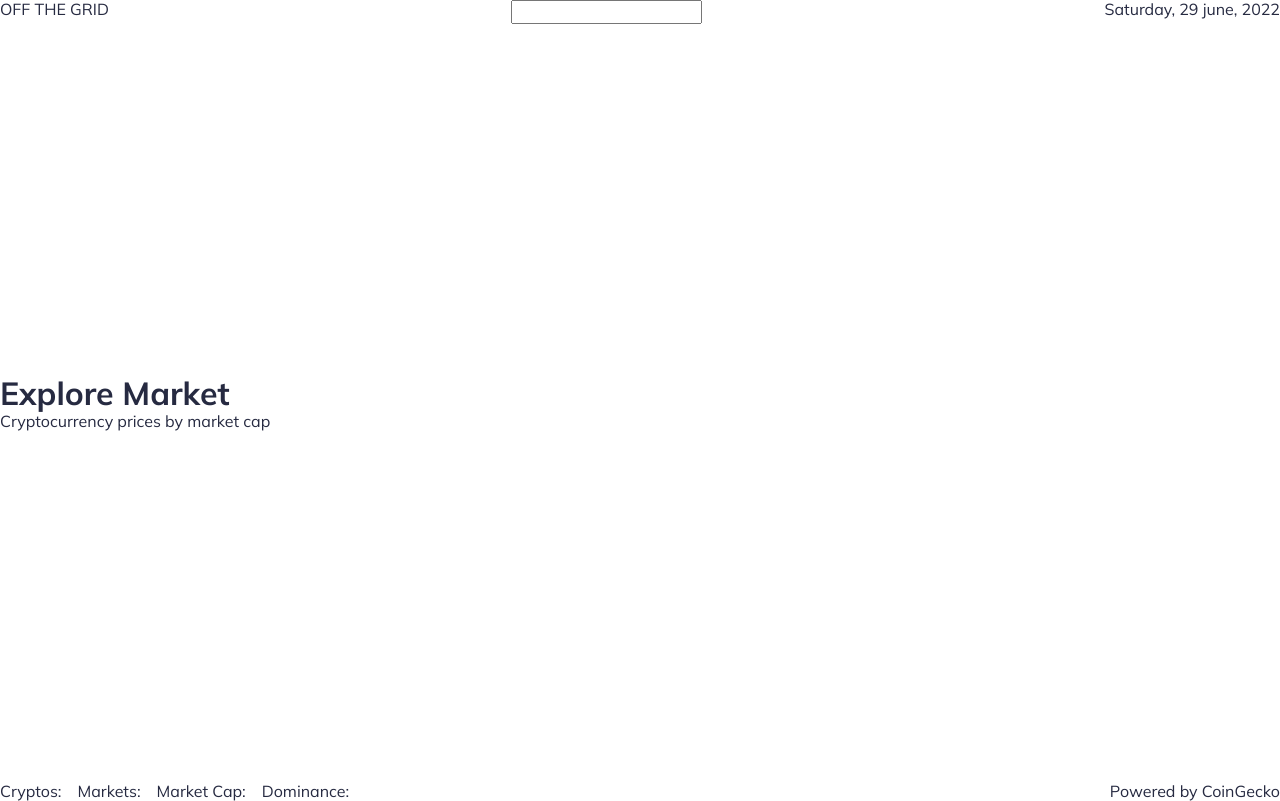
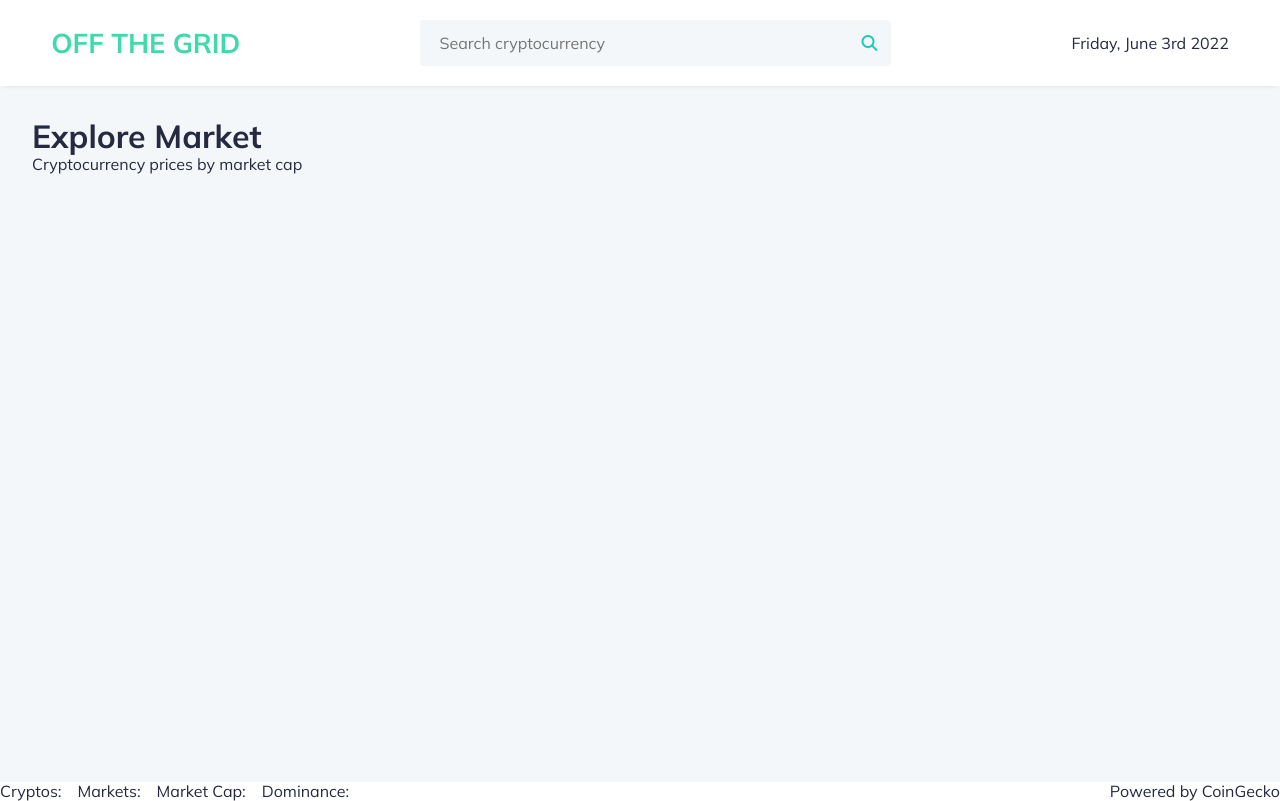
Before and after one commit to danxschz/crypto-app, a website built with webpack: page src/index.html in a window 1280 px wide. Built offline with nearby package versions, Linux system fonts and the light colour scheme; no server answers.

Commit message:
Style header and set date display

```diff
--- a/package.json
+++ b/package.json
@@ -27,5 +27,8 @@
     "style-loader": "^3.3.1",
     "webpack": "^5.73.0",
     "webpack-cli": "^4.9.2"
+  },
+  "dependencies": {
+    "moment": "^2.29.3"
   }
 }
--- a/src/index.html
+++ b/src/index.html
@@ -5,14 +5,18 @@
   <meta charset="UTF-8">
   <meta http-equiv="X-UA-Compatible" content="IE=edge">
   <meta name="viewport" content="width=device-width, initial-scale=1.0">
+  <script src="https://kit.fontawesome.com/92d46d99be.js" crossorigin="anonymous"></script>
   <title>Off The Grid</title>
 </head>
 
 <body>
   <header>
     <div class="logo">OFF THE GRID</div>
-    <label for="search">Search coin</label>
-    <input type="text" id="search">
+    <div class="search">
+      <label for="search">Search cryptocurrency</label>
+      <input type="text" id="search" placeholder="Search cryptocurrency">
+      <div class="search__icon"><i class="fa-solid fa-magnifying-glass"></i></div>
+    </div>
     <div class="date">Saturday, 29 june, 2022</div>
   </header>
 
--- a/src/index.js
+++ b/src/index.js
@@ -1,5 +1,9 @@
+import moment from 'moment';
 import './normalize.css';
 import './style.scss';
+
+const date = document.querySelector('.date');
+date.textContent = moment().format("dddd, MMMM Do YYYY");
 
 const getCoins = async () => {
   const response = await fetch('https://api.coingecko.com/api/v3/coins/markets?vs_currency=usd&order=market_cap_desc&per_page=10&page=1&sparkline=false', { mode: 'cors' });
--- a/src/style.scss
+++ b/src/style.scss
@@ -38,19 +38,68 @@ button {
 // Main grid
 body {
   display: grid;
+  grid-template-rows: auto 1fr auto;
   min-height: 100vh;
-  align-content: space-between;
 }
 
 // Header
 header {
   display: flex;
   justify-content: space-between;
-  align-items: start;
+  align-items: center;
+  padding: 20px 4vw;
+  position: relative;
+  box-shadow: 0 4px 4px -4px rgb(212, 212, 212);
+}
+
+.logo {
+  color: $light-accent-color;
+  font-size: 1.7rem;
+  font-weight: 700;
+  min-width: max-content;
 }
 
 label {
   display: none;
+}
+
+#search {
+  padding: 14px 1.5vw;
+  border-radius: 4px 0 0 4px;
+  background: $primary-color;
+  border: none;
+  width: 100%;
+
+  &:focus {
+    outline-color: $accent-color;
+  }
+}
+
+.search__icon {
+  //background: $primary-color;
+  //border-radius: 0px 4px 4px 0px;
+  padding: 14px;
+
+  i {
+    color: $accent-color;
+  }
+
+
+
+}
+
+.search {
+  display: flex;
+  width: 40%;
+  gap: 1px;
+  background: $primary-color;
+  border-radius: 4px;
+}
+
+// Main
+main {
+  background: $primary-color;
+  padding: 32px;
 }
 
 footer {
```
Also changed, not shown: 1 other file.
